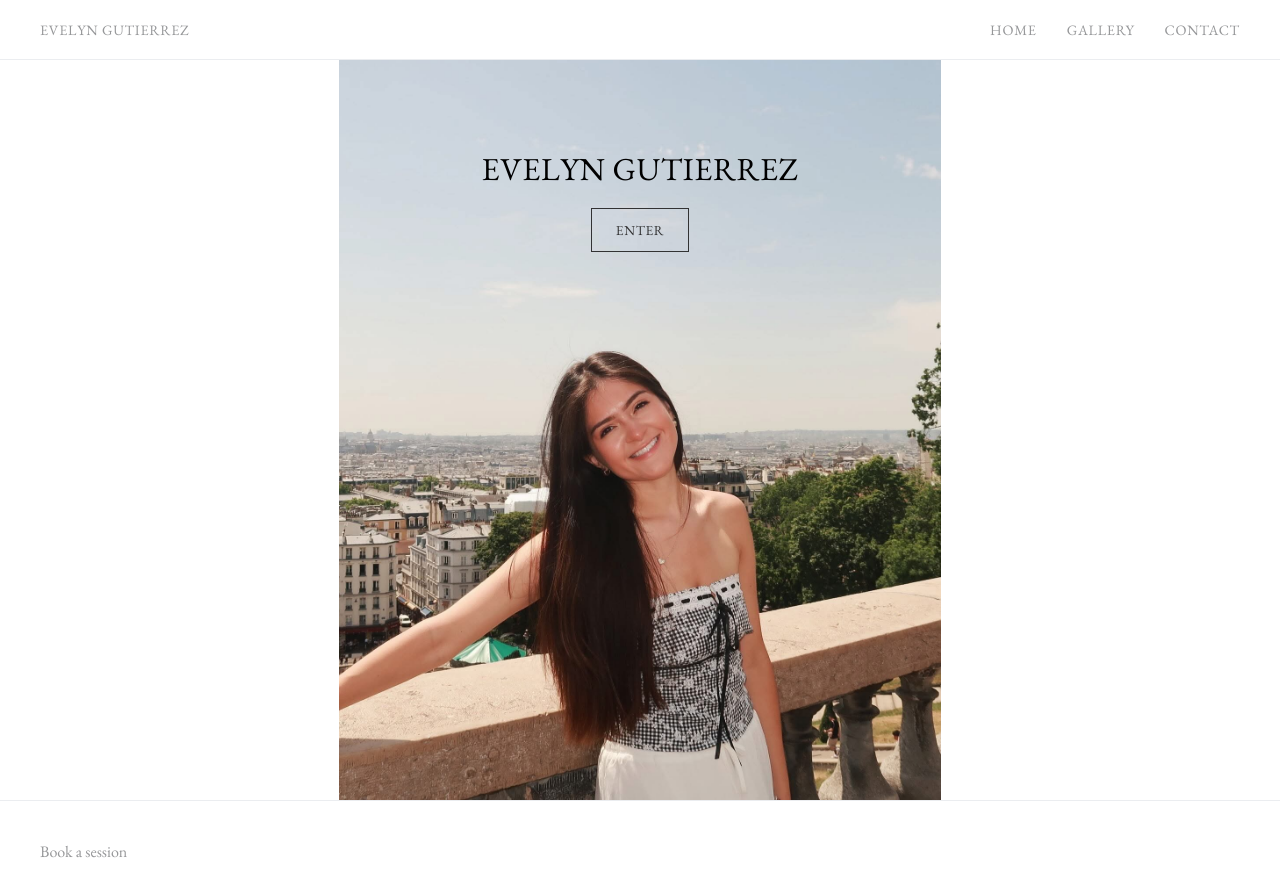
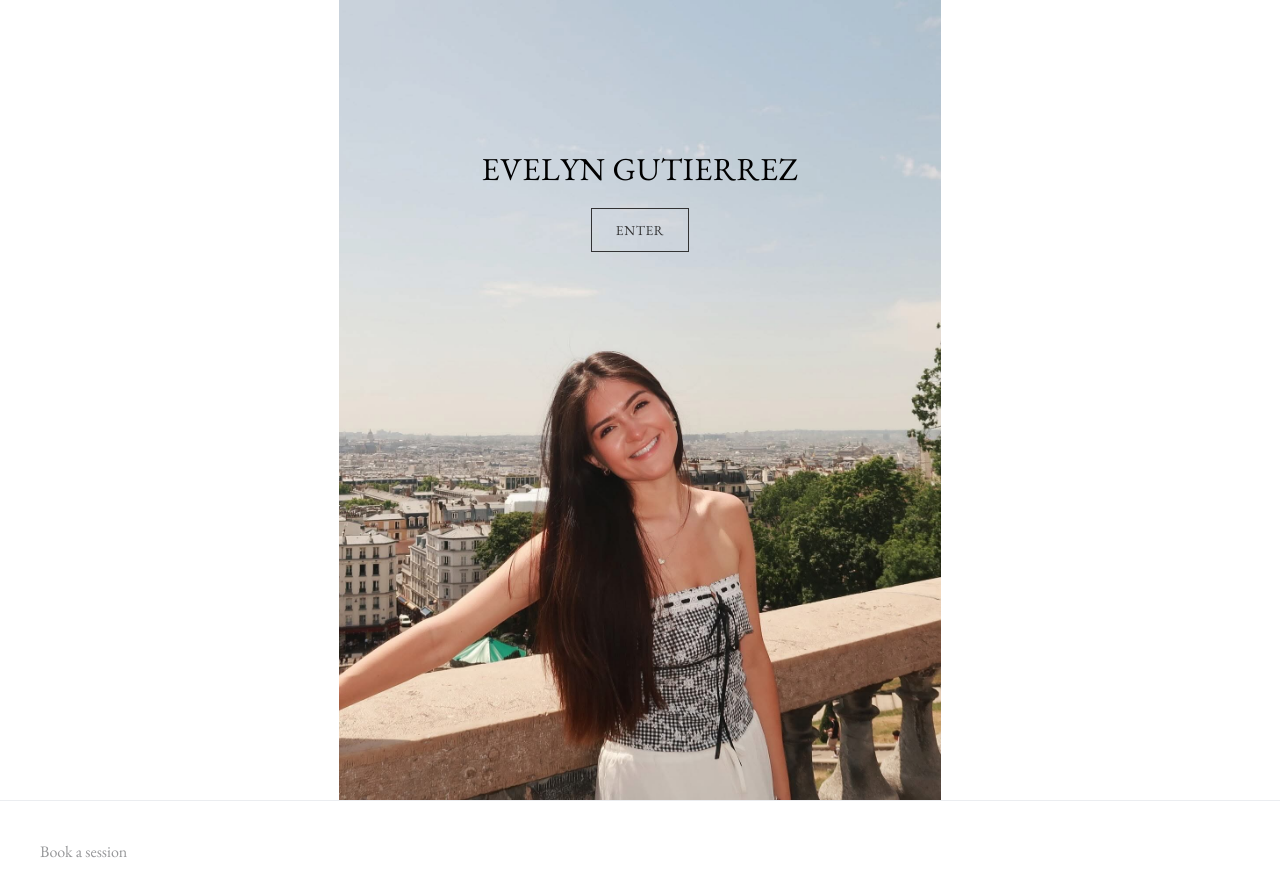
Before and after one commit to eviegut-cell/evelyngutierrez, a website: page index.html in a window 1280 px wide. Drawn offline with nearby package versions, Linux system fonts and the light colour scheme.

Commit message:
fixign tab things

```diff
--- a/index.html
+++ b/index.html
@@ -10,14 +10,6 @@
   <link rel="stylesheet" href="styles.css" />
 </head>
 <body>
-  <header class="nav-bar">
-    <a class="brand" href="#hero">Evelyn Gutierrez</a>
-    <nav>
-      <a href="#hero">Home</a>
-      <a href="gallery.html">Gallery</a>
-      <a href="contact.html">Contact</a>
-    </nav>
-  </header>
 
   <main>
     <section id="hero" class="hero-section">
```
Also changed, not shown: contact.html (+0 -7 lines).
